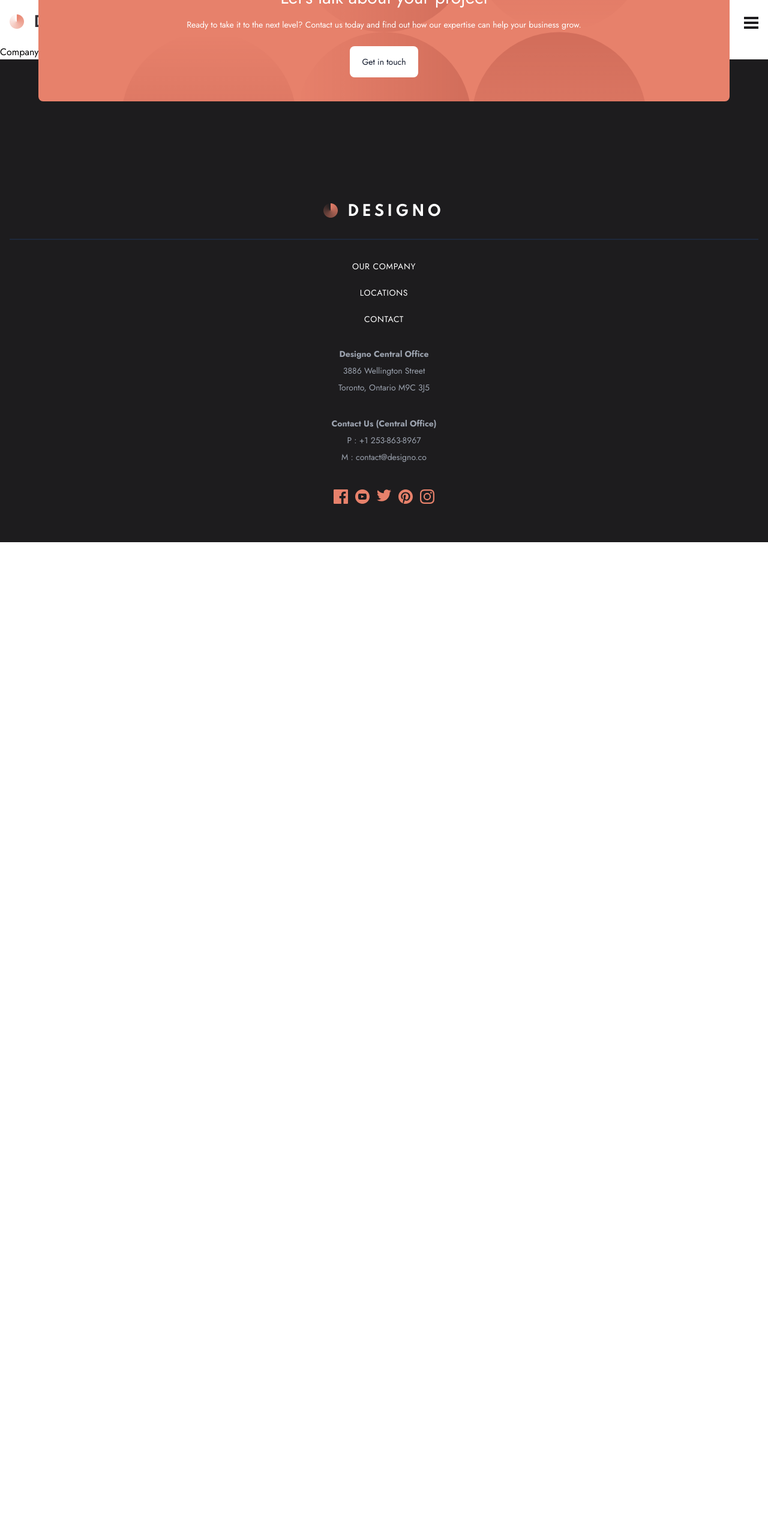
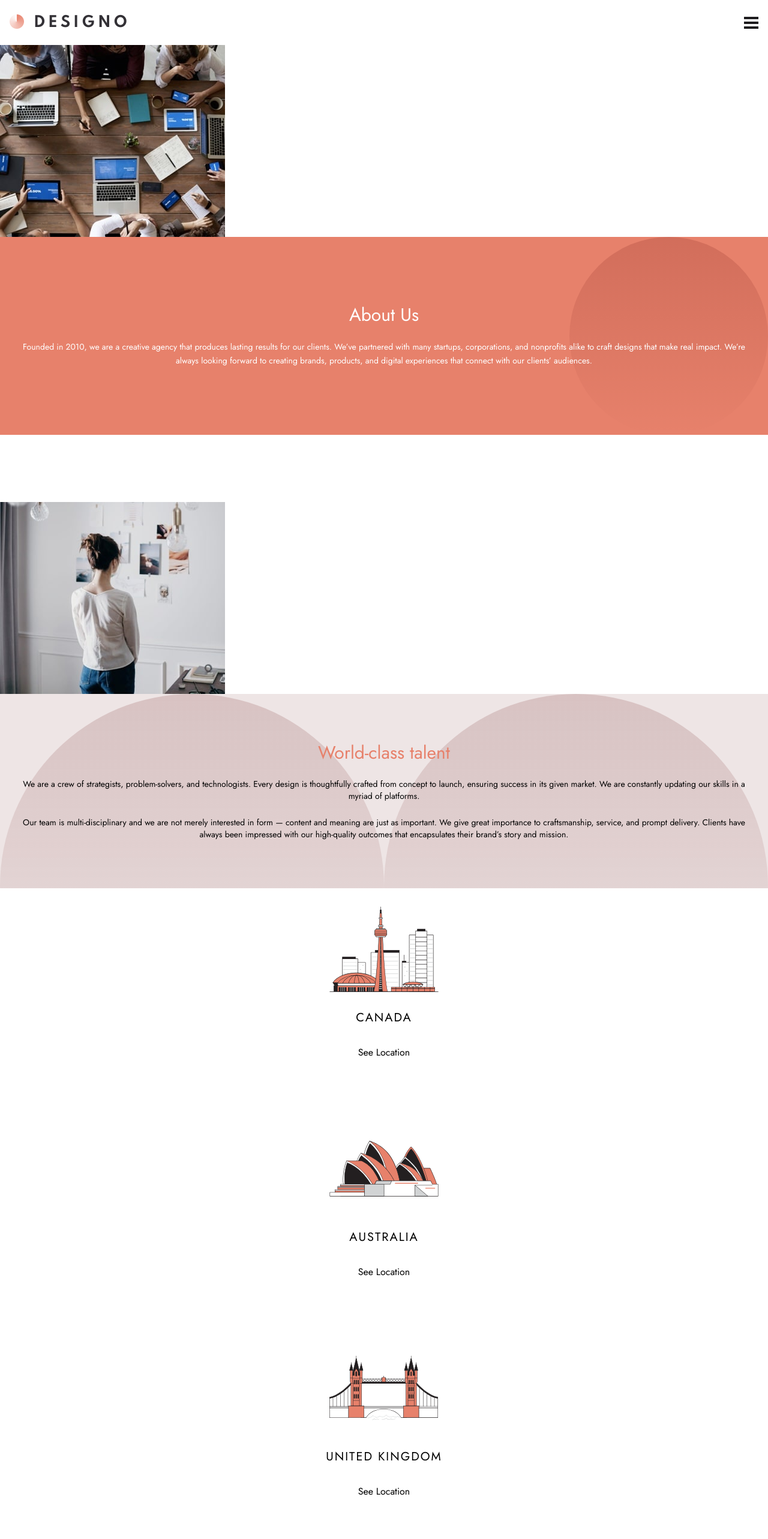
Before and after one commit to waldekglaz/designo, a Next.js app: page /company in a window 1280 px wide. Shown: the top 2566 px of the page at 60% size. Before the commit the page ends 904 px from the top, so only its background shows below. Built offline with nearby package versions, Linux system fonts and the light colour scheme.

Commit message:
/company page draft

```diff
--- a/src/app/company/page.tsx
+++ b/src/app/company/page.tsx
@@ -1,7 +1,60 @@
 import React from "react";
+import Image from "next/image";
+import HeroSecondary from "@/components/HeroSecondary/HeroSecondary";
+import TextCard from "@/components/TextCard/TextCard";
+import { locations } from "@/constants/const";
+import IllustratedCard from "@/components/IllustratedCard/IllustratedCard";
 
 const Company = () => {
-  return <div>Company Page</div>;
+  return (
+    <>
+      <Image
+        src="/assets/about/mobile/image-about-hero.jpg"
+        alt="Picture of our office"
+        width={375}
+        height={320}
+      />
+      <HeroSecondary
+        title="About Us"
+        text="Founded in 2010, we are a creative agency that produces lasting results for our clients. We’ve partnered with many startups, corporations, and nonprofits alike to craft designs that make real impact. We’re always looking forward to creating brands, products, and digital experiences that connect with our clients’ audiences."
+      />
+      <Image
+        src="/assets/about/mobile/image-world-class-talent.jpg"
+        alt="World class talent"
+        width={375}
+        height={320}
+      />
+      <TextCard
+        title="World-class talent"
+        text="We are a crew of strategists, problem-solvers, and technologists. Every design is thoughtfully crafted from concept to launch, ensuring success in its given market. We are constantly updating our skills in a myriad of platforms."
+        text2="Our team is multi-disciplinary and we are not merely interested in form — content and meaning are just as important. We give great importance to craftsmanship, service, and prompt delivery. Clients have always been impressed with our high-quality outcomes that encapsulates their brand’s story and mission."
+      />
+      <section>
+        {locations.map((location) => (
+          <IllustratedCard
+            key={location.name}
+            src={location.img}
+            btn
+            link={location.href}
+            btnText="See Location"
+            alt={location.name}
+            title={location.name}
+          />
+        ))}
+      </section>
+      <Image
+        src="/assets/about/mobile/image-real-deal.jpg"
+        width={375}
+        height={320}
+        alt="gallery picture"
+      />
+      <TextCard
+        title="The real deal"
+        text="As strategic partners in our clients’ businesses, we are ready to take on any challenge as our own. Solving real problems require empathy and collaboration, and we strive to bring a fresh perspective to every opportunity. We make design and technology more accessible and give you tools to measure success."
+        text2="We are visual storytellers in making content stand out in the noisy world. We offer branding that resonates with the audience, and helps meet business goals. It’s all about crafting experiences that change the way users interact with your product and services."
+      />
+    </>
+  );
 };
 
 export default Company;
--- a/src/app/services/[service]/page.tsx
+++ b/src/app/services/[service]/page.tsx
@@ -3,7 +3,6 @@ import { services } from "@/constants/const";
 import ServiceCard from "@/components/ServiceCard/ServiceCard";
 import HeroSecondary from "@/components/HeroSecondary/HeroSecondary";
 import ProjectsCard from "@/components/ProjectsCard/ProjectsCard";
-import { projectItems } from "@/constants/const";
 
 const ServicePage = ({ params }: { params: { service: string } }) => {
   console.log(params.service);
--- a/src/components/IllustratedCard/IllustratedCard.tsx
+++ b/src/components/IllustratedCard/IllustratedCard.tsx
@@ -6,9 +6,10 @@ interface IllustratedCardProps {
   src: string;
   alt: string;
   title: string;
-  text: string;
+  text?: string;
   btn?: boolean;
   link?: string | React.AnchorHTMLAttributes<HTMLAnchorElement>;
+  btnText?: string;
 }
 
 const IllustratedCard = ({
@@ -18,13 +19,14 @@ const IllustratedCard = ({
   text,
   btn,
   link = "", // Provide a default value for the link prop
+  btnText,
 }: IllustratedCardProps) => {
   return (
     <div className="flex flex-col items-center text-center px-6 mb-20">
       <Image src={src} width={202} height={202} alt={alt} />
       <h2 className="text-xl uppercase tracking-widest mb-8">{title}</h2>
-      <p>{text}</p>
-      {btn && <Link href={link}>Learn More</Link>}
+      {text && <p>{text}</p>}
+      {btn && <Link href={link}>{btnText}</Link>}
     </div>
   );
 };
--- /dev/null
+++ b/src/components/TextCard/TextCard.tsx
@@ -0,0 +1,19 @@
+import React from "react";
+
+interface TextCardProps {
+  title: string;
+  text: string;
+  text2: string;
+}
+
+const TextCard = ({ title, text, text2 }: TextCardProps) => {
+  return (
+    <div className="bg-hero-pattern bg-[rgba(93,2,2,0.1)] py-20 px-6 text-center">
+      <h2 className="text-3xl text-orange mb-6">{title}</h2>
+      <p className="text-sm mb-6">{text}</p>
+      <p className="text-sm">{text2}</p>
+    </div>
+  );
+};
+
+export default TextCard;
--- a/src/constants/const.ts
+++ b/src/constants/const.ts
@@ -143,3 +143,36 @@ export const services = [
     ],
   },
 ];
+
+export const locations = [
+  {
+    name: "Canada",
+    address: "Designo Central Office",
+    street: "3886 Wellington Street",
+    city: "Toronto, Ontario M9C 3J5",
+    phone: "P : +1 253-863-8967",
+    email: "M : contact@designo.co",
+    href: "/locations/#canada",
+    img: "/assets/shared/desktop/illustration-canada.svg",
+  },
+  {
+    name: "Australia",
+    address: "Designo AU Office",
+    street: "19 Balonne Street",
+    city: "New South Wales 2443",
+    phone: "P : (02) 6720 9092",
+    email: "M : contact@designo.co",
+    href: "/locations/#australia",
+    img: "/assets/shared/desktop/illustration-australia.svg",
+  },
+  {
+    name: "United Kingdom",
+    address: "Designo UK Office",
+    street: "13 Colorado Way",
+    city: "Rhyd-y-fro SA8 9GA",
+    phone: "P : 078 3115 1400",
+    email: "M : contact@designo.co",
+    href: "/locations/#united-kingdom",
+    img: "/assets/shared/desktop/illustration-united-kingdom.svg",
+  },
+];
```
